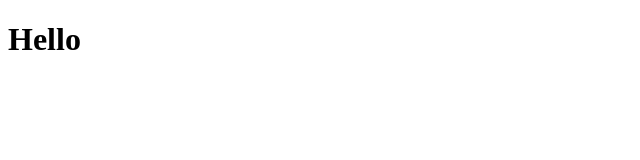
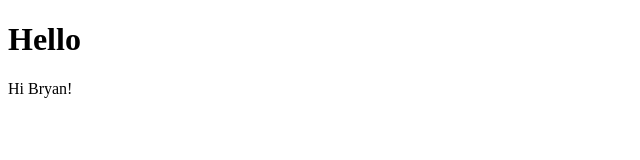
Before and after one commit to bryanswarthout/my-new-proj1, a plain HTML site: page index.html in a window 1280 px wide. Shown: the full height of the page, 0-640 px from the left. Drawn offline with Linux system fonts and the light colour scheme.

Commit message:
added a new 'p' tag in the html

```diff
--- a/index.html
+++ b/index.html
@@ -7,5 +7,6 @@
 </head>
 <body>
     <h1>Hello</h1>
+    <p>Hi Bryan!</p>
 </body>
 </html>
```
